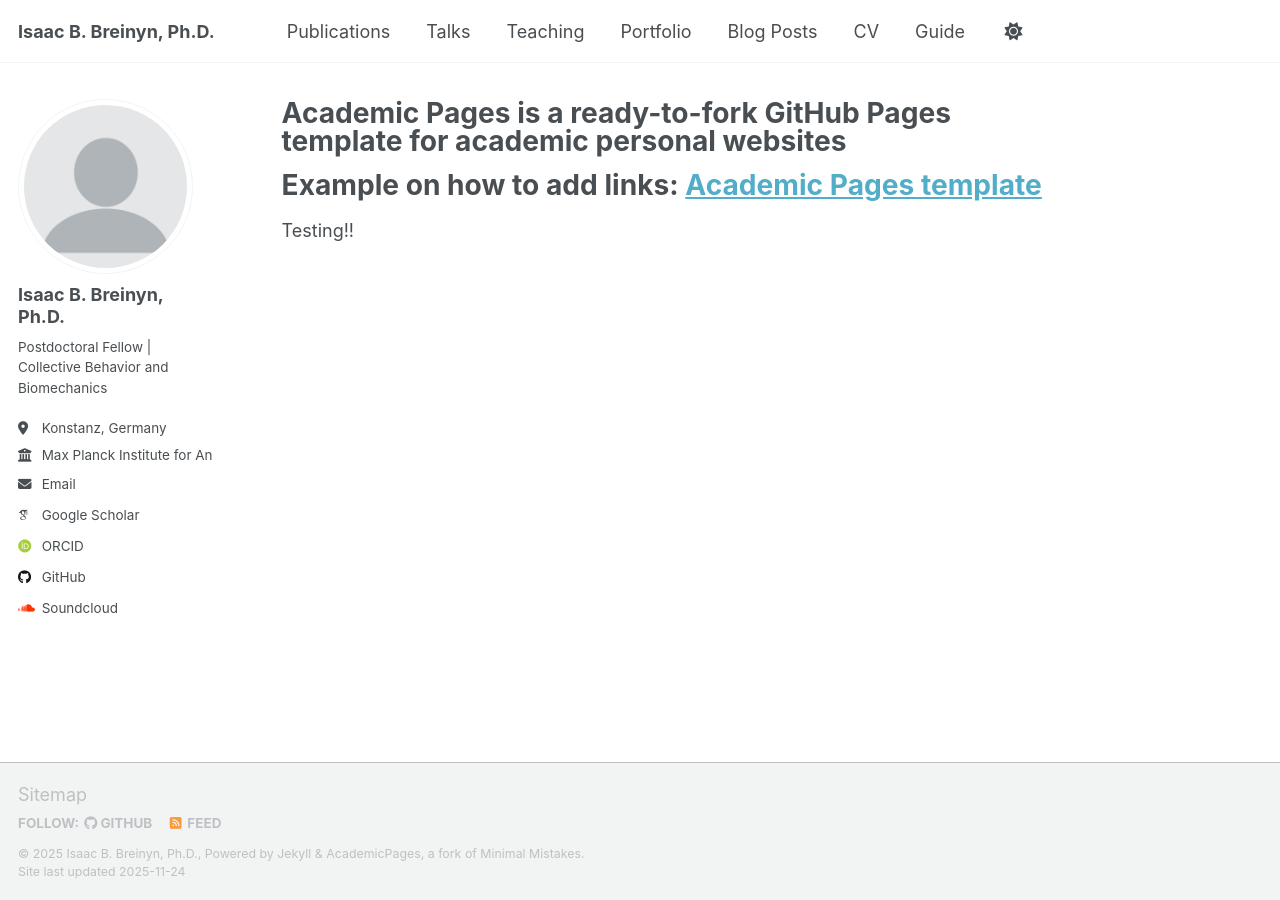
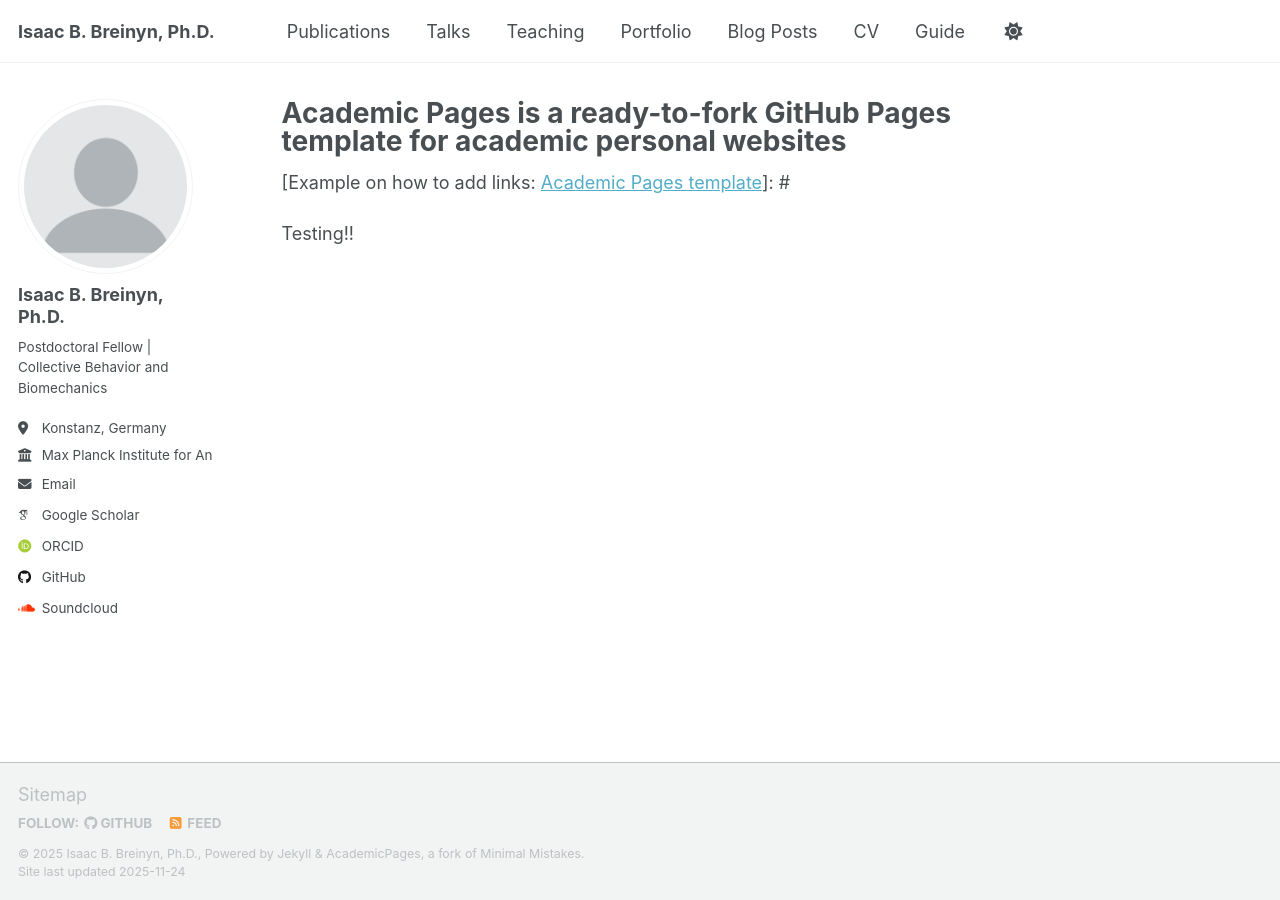
Before and after one commit to isaacbreinyn/isaacbreinyn.github.io, a Jekyll site: the page built from _pages/about.md, in a window 1280 px wide. Built offline with Jekyll 4.4.1, drawn with Linux system fonts in a browser that asks for light colours; some web fonts are replaced; a script that is not in the unit is left out.

```diff
--- a/_pages/about.md
+++ b/_pages/about.md
@@ -6,7 +6,7 @@ redirect_from:
   - /about/
   - /about.html
 ---
-# Example on how to add links: [Academic Pages template](https://github.com/academicpages/academicpages.github.io)
+[Example on how to add links: [Academic Pages template](https://github.com/academicpages/academicpages.github.io)]: #
 
 
 Testing!!
```
